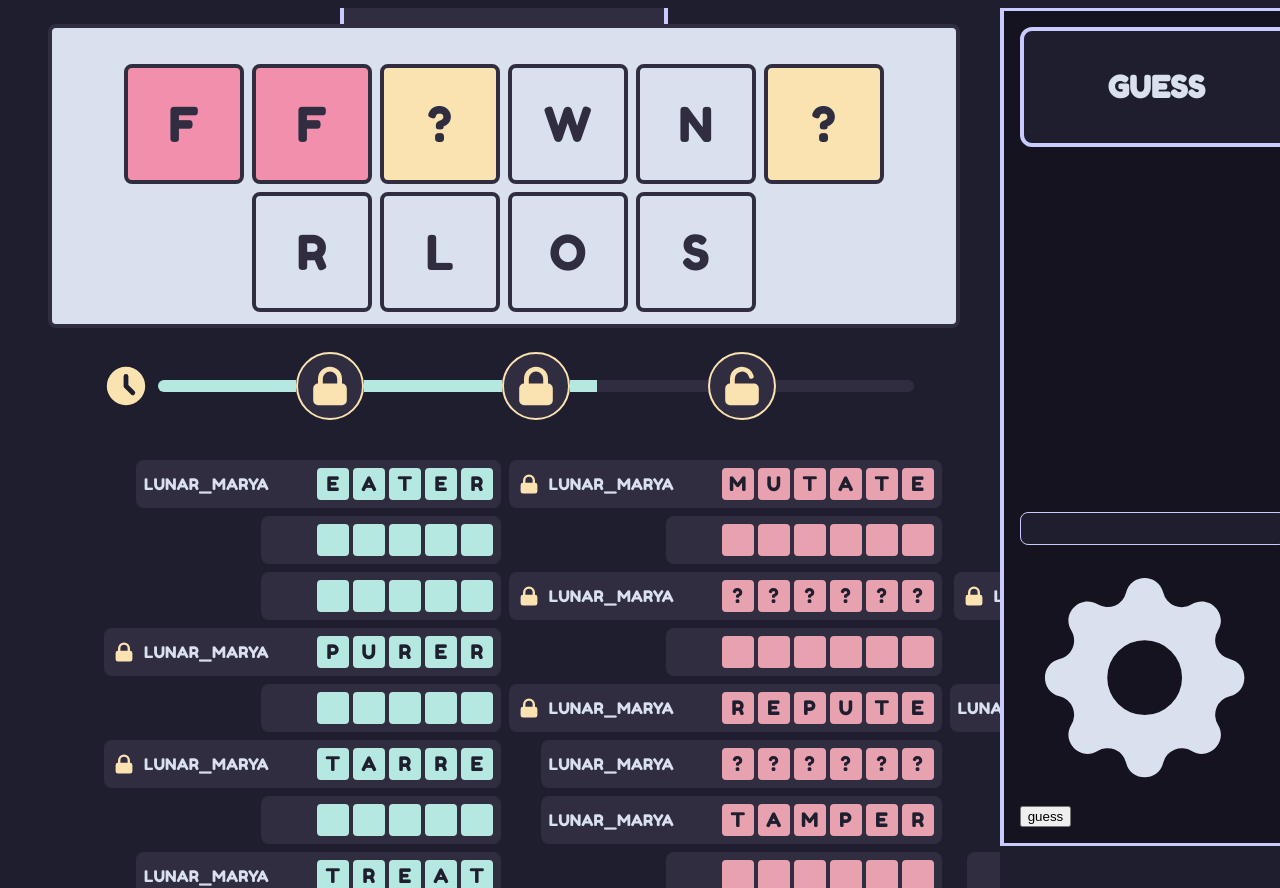
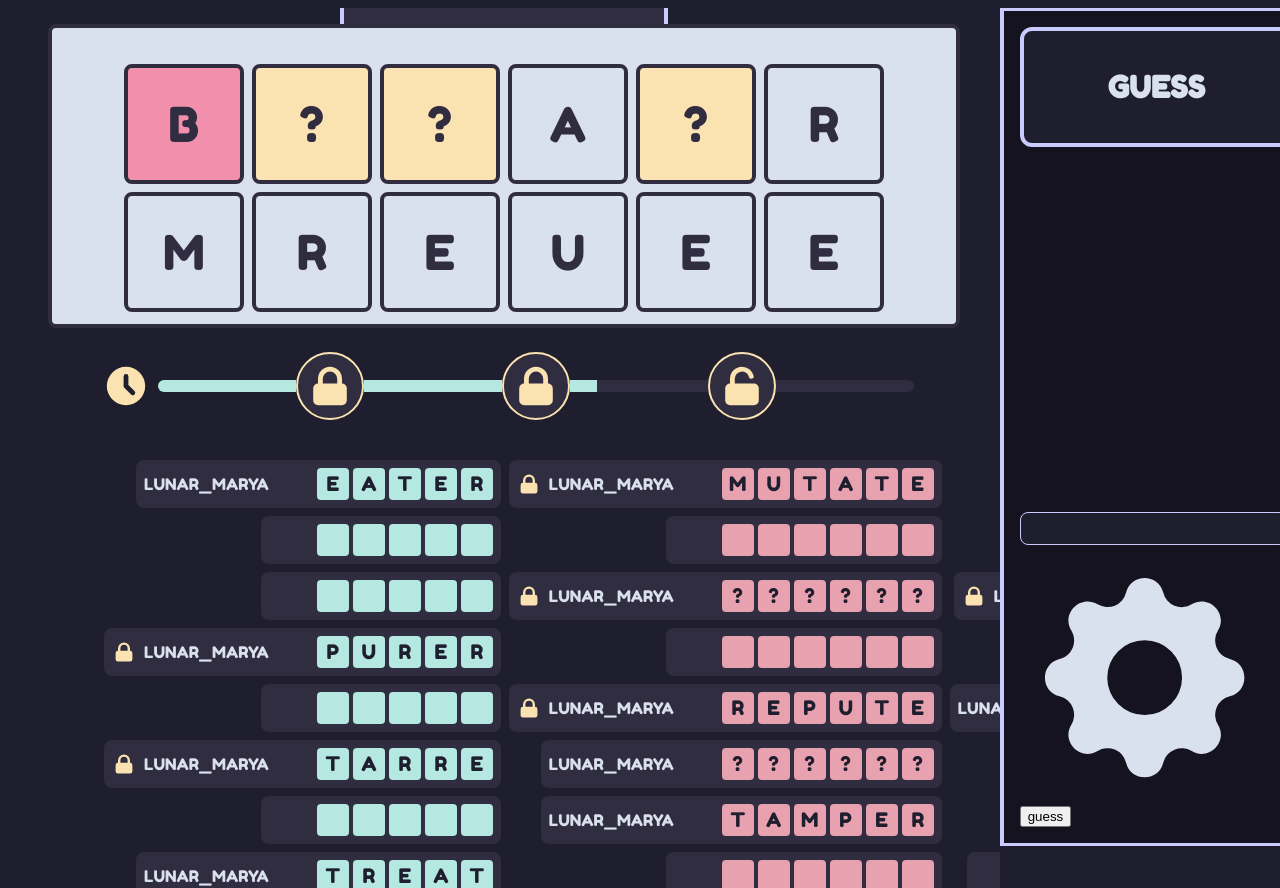
Before and after one commit to theqa-ninja/notWoS, a React (Vite) app in the folder frontend/: page /wos in a window 1280 px wide. Built offline with nearby package versions, Linux system fonts and the light colour scheme.

Commit message:
Use lvl mockdata

```diff
--- a/frontend/src/components/WosBoard/WosBoard.tsx
+++ b/frontend/src/components/WosBoard/WosBoard.tsx
@@ -3,9 +3,9 @@ interface WordBoardProps {
 }
 
 import WosScrambled from 'components/WosWord/WosScrambled';
+import { lvl } from 'utils/MockData';
 
 function WosBoard({ annoucement }: WordBoardProps) {
-  const word = 'sunflower';
   return (
     <div className="wos-board">
       <div className="wos-board--announcement">
@@ -15,7 +15,7 @@ function WosBoard({ annoucement }: WordBoardProps) {
         <span className="text-lg text-center text-background uppercase">
           unscramble me
         </span>
-        <WosScrambled word={word}></WosScrambled>
+        <WosScrambled lvl={lvl} word={lvl.starting_word}></WosScrambled>
       </div>
     </div>
   );
--- a/frontend/src/components/WosWord/WosScrambled.tsx
+++ b/frontend/src/components/WosWord/WosScrambled.tsx
@@ -4,61 +4,67 @@ import { generateRandomLetter, scrambleWord } from 'utils/Scramble';
 import { useEffect, useState, useReducer } from 'react';
 
 interface WosScrambledProps {
-  children?: ReactNode;
   word: string;
+  lvl: Level;
 }
 
 /* TODO: maybe the fakes and hiddens should have a state too?
  * fake = { char: 'i', hidden: false, fake: true }
  */
 
-interface Anagram {
-  original: string;
-  scrambled: string[];
-  fakes: string[];
-  hiddens: string[];
+interface Anagram extends Level {
+  scrambled?: string[];
 }
 
-function WosScrambled({ word, children }: WosScrambledProps) {
-  const numOfFakes = 1;
-  const numOfHiddens = 2;
-  const initState: Anagram = {
-    original: word,
-    scrambled: word.split(''),
-    fakes: [],
-    hiddens: []
-  };
+function WosScrambled({ word, lvl }: WosScrambledProps) {
+  // const numOfFakes = 1;
+  // const numOfHiddens = 2;
+  // const initState: Anagram = {
+  //   original: word,
+  //   scrambled: word.split(''),
+  //   fakes: [],
+  //   hiddens: []
+  // };
 
-  const [anagram, setAnagram] = useState<Anagram>(initState);
+  const [anagram, setAnagram] = useState<Anagram>(
+    Object.assign({ scrambled: [] }, lvl)
+  );
 
   useEffect(() => {
     // TODO: only generate hiddens or fakes after a certain level
-    obfuscateWord();
+    // obfuscateWord();
+    const scrambled = anagram.letters.concat(anagram.fake_letters);
+    setAnagram((state: Anagram) => ({
+      ...state,
+      scrambled: scrambleWord(scrambled)
+    }));
   }, []);
 
   const [showHiddens, setShowHiddens] = useState<boolean>(false);
 
-  function obfuscateWord() {
-    const temp: Anagram = anagram;
+  // function obfuscateWord() {
+  //   const temp: Anagram = anagram;
 
-    // NOTE: Order is important. A fake letter can also be hidden
-    for (let i = 0; i < numOfFakes; i++) {
-      const l = generateRandomLetter();
-      temp.fakes.push(l);
-      temp.scrambled.push(l);
-    }
+  //   // NOTE: Order is important. A fake letter can also be hidden
+  //   for (let i = 0; i < numOfFakes; i++) {
+  //     const l = generateRandomLetter();
+  //     temp.fakes.push(l);
+  //     temp.scrambled.push(l);
+  //   }
 
-    for (let i = 0; i < numOfHiddens; i++) {
-      const randIndex = Math.floor(Math.random() * temp.scrambled.length);
-      temp.hiddens.push(temp.scrambled[randIndex]);
-    }
+  //   for (let i = 0; i < numOfHiddens; i++) {
+  //     const randIndex = Math.floor(Math.random() * temp.scrambled.length);
+  //     temp.hiddens.push(temp.scrambled[randIndex]);
+  //   }
 
-    temp.scrambled = scrambleWord(temp.scrambled);
-    setAnagram((state: Anagram) => ({ ...state, ...temp }));
-  }
+  //   temp.scrambled = scrambleWord(temp.scrambled);
+  //   setAnagram((state: Anagram) => ({ ...state, ...temp }));
+  // }
+  //
+  console.log(anagram);
 
   function scramble() {
-    const scrambled: string[] = scrambleWord(anagram.scrambled);
+    const scrambled: string[] = scrambleWord(anagram.scrambled ?? []);
     setAnagram((state: Anagram) => {
       return {
         ...state,
@@ -70,12 +76,12 @@ function WosScrambled({ word, children }: WosScrambledProps) {
   // TODO: what if there are duplicate letters? All duplicates will show as hidden or fake
   return (
     <div className="wos-word" onClick={scramble}>
-      {anagram.scrambled.map((l: string, i: number) => (
+      {anagram.scrambled?.map((l: string, i: number) => (
         <WosBlock
           key={l + i}
           letter={l}
-          hidden={anagram.hiddens.includes(l) && !showHiddens}
-          fake={anagram.fakes.includes(l)}
+          hidden={anagram.hidden_letters.includes(l) && !showHiddens}
+          fake={anagram.fake_letters.includes(l)}
         />
       ))}
     </div>
```
